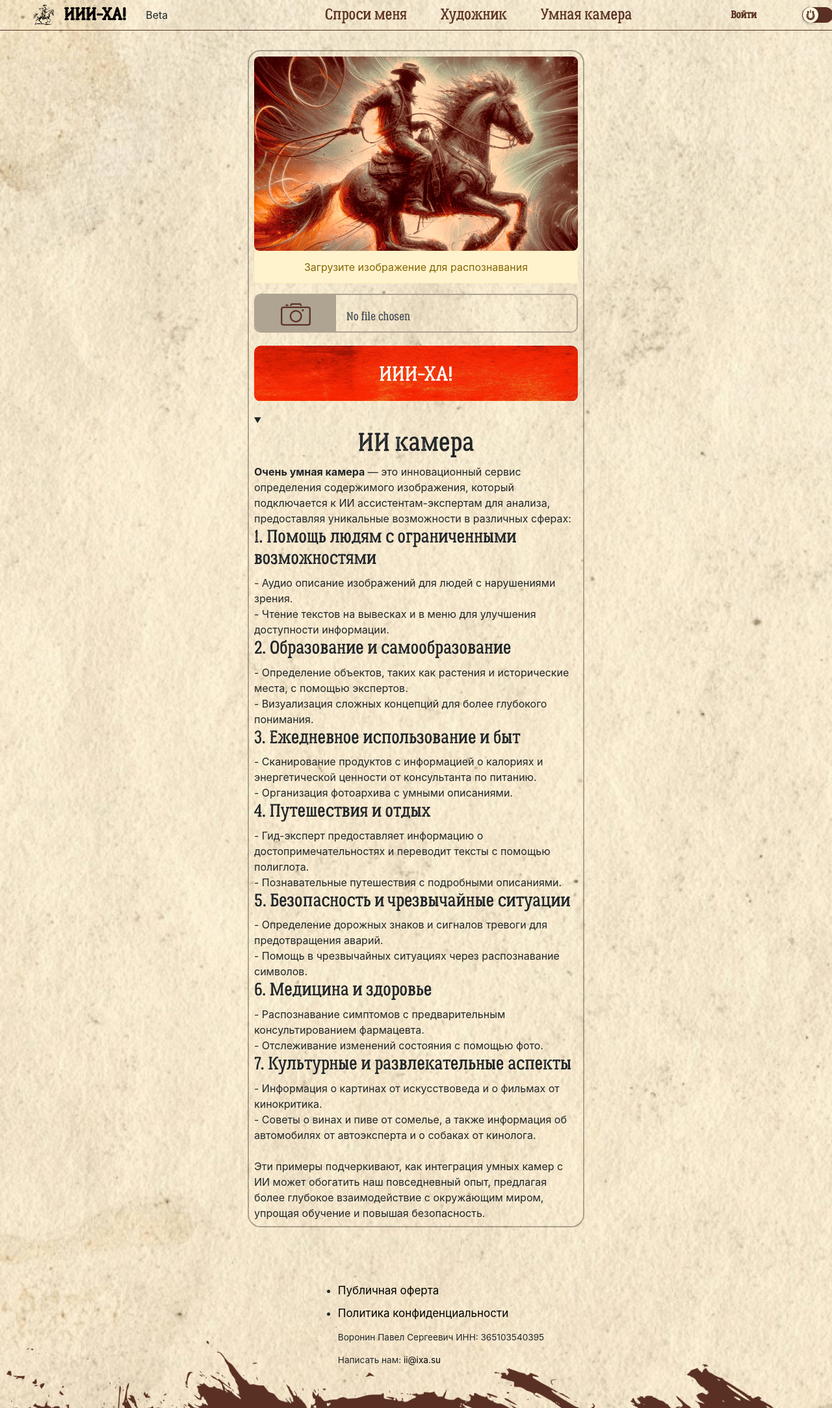
After one commit to amtp1/iiiha, a Django app: page /freesmartcamera in a window 1280 px wide, after a click on "ИИ камера". The commit adds this page. Shown: the whole page at 65% size. Run offline with Django 4.2, Linux system fonts and the light colour scheme; some libraries are stand-ins or nearby versions.

Commit message:
add freesmartcamera, fixed bugs

```diff
--- a/iiiha/core/static/js/routers.js
+++ b/iiiha/core/static/js/routers.js
@@ -161,6 +161,39 @@ function generateSmartCamera() {
     }
 }
 
+function generateFreeSmartCamera() {
+  var file = document.querySelector('input[type=file]').files[0];
+    if (file == undefined) {
+        return alert('Загрузите изображение для определения!');
+    } else {
+        let generateBtn = document.getElementById('pre-generate-btn');
+        generateBtn.disabled = true;
+        generateBtn.innerText = 'Идёт генерация ...';
+
+        let data = new FormData();
+        data.append('file', file);
+
+        $.post({url: 'generate_freesmartcamera',
+                data: data,
+                processData: false,
+                contentType: false,
+                success: function(data) {
+                    console.log(data);
+                    resetPreGenerateButton(is_check_button=true);
+                    let contentDiv = document.getElementById('content-div');
+                    const contentP = document.createElement('p');
+                    contentDiv.style.overflow = 'auto';
+                    contentP.id = 'content';
+                    contentP.innerHTML = `<span class="badge text-bg-info"><h5>Результат:</h5></span><br><b>Товар: ${data['name']}</b><br>
+                                          Минимальная цена: ${data['minPrice']} руб.<br>
+                                          Максимальная цена: ${data['maxPrice']} руб.`;
+                    contentDiv.appendChild(contentP);
+                    scrollIntoView('content-div');
+                }
+        })
+    }
+}
+
 function generateFlux() {
   let textArea = $('textarea');
   if (textArea.val() == "") {
--- a/iiiha/core/templates/base/base.html
+++ b/iiiha/core/templates/base/base.html
@@ -59,6 +59,8 @@
 
         {% if auth_user %}
           <li><a class="nav-link" href="smartcamera">Очень умная камера</a></li>
+        {% else %}
+          <li><a class="nav-link" href="freesmartcamera">Умная камера</a></li>
         {% endif %}
         <!--<li>
           <a class="nav-link">Тексты</a>
--- a/iiiha/core/templates/base/tariff.html
+++ b/iiiha/core/templates/base/tariff.html
@@ -176,6 +176,7 @@
 			<script src="{% static 'js/vendor/bootstrap.min.js' %}"></script>
 			<script src="{% static 'js/jquery.magnific-popup.min.js' %}"></script>
 			<script src="{% static 'js/main.js' %}"></script>
+      <script src="{% static 'js/routers.js' %}"></script>
       <script type="text/javascript" src="https://cdnjs.cloudflare.com/ajax/libs/jquery-cookie/1.4.1/jquery.cookie.min.js"></script>
       <script src="{% static 'js/temp.js' %}"></script>
       <script src="{% static 'js/superfish.js' %}"></script>
--- /dev/null
+++ b/iiiha/core/templates/freesmartcamera.html
@@ -0,0 +1,68 @@
+{% extends 'base/base.html' %}
+{% block description %}Определить с помощью искусственного интеллекта, что изображено на картинке или фото с подробным описанием на основе Яндекс и ChatGPT онлайн бесплатно на русском{% endblock %}
+{% block title %}Распознать, что на фото (картинке) с помощью ИИ: определить по изображению, умная камера бесплатно - ИИИ-ХА!{% endblock %}
+{% load static %}
+{% block body %}
+<section id="about">
+    <div class="container">
+        <div class="single-info row mt-40 align-items-center">
+            <div class="col-lg-12 col-md-12 no-padding info-center">
+                <div class="info-content">
+                    {% if auth_user %}
+                      <div id="fade-in-image-result" class="fade-in-image auth"></div>
+                    {% else %}
+                        <div id="fade-in-image-result" class="fade-in-image"></div>
+                    {% endif %}
+                    <div class="card-image">
+                    </div>
+                    <div class="alert alert-warning text-center" role="alert">
+                        Загрузите изображение для распознавания
+                    </div>
+                    <input type="file" class="form-control" id="smartcameraImageInput" accept="image/png, image/jpeg" />
+                    <div class="action">
+                        <button id="pre-generate-btn" class="form-btn" type="button" onclick="generateFreeSmartCamera()" style="margin-top: 3%;">ИИИ-ХА!</button>
+                    </div>
+                    <div id="content-div" class="content">
+                        <p id="content"></p>
+                    </div>
+		   <details>
+            <summary>
+            <center><h1>ИИ камера</h1></center>
+            </summary><b>Очень умная камера</b> — это инновационный сервис определения содержимого изображения, который подключается к ИИ ассистентам-экспертам для анализа, предоставляя уникальные возможности в различных сферах:
+
+<h3> 1. Помощь людям с ограниченными возможностями</h3>
+- Аудио описание изображений для людей с нарушениями зрения.<br>
+- Чтение текстов на вывесках и в меню для улучшения доступности информации.
+
+<h3>2. Образование и самообразование</h3>
+- Определение объектов, таких как растения и исторические места, с помощью экспертов.<br>
+- Визуализация сложных концепций для более глубокого понимания.
+
+<h3>3. Ежедневное использование и быт</h3>
+- Сканирование продуктов с информацией о калориях и энергетической ценности от консультанта по питанию.<br>
+- Организация фотоархива с умными описаниями.
+
+<h3>4. Путешествия и отдых</h3>
+- Гид-эксперт предоставляет информацию о достопримечательностях и переводит тексты с помощью полиглота.<br>
+- Познавательные путешествия с подробными описаниями.
+
+<h3>5. Безопасность и чрезвычайные ситуации</h3>
+- Определение дорожных знаков и сигналов тревоги для предотвращения аварий.<br>
+- Помощь в чрезвычайных ситуациях через распознавание символов.
+
+<h3>6. Медицина и здоровье</h3>
+- Распознавание симптомов с предварительным консультированием фармацевта.<br>
+- Отслеживание изменений состояния с помощью фото.
+
+<h3>7. Культурные и развлекательные аспекты</h3>
+- Информация о картинах от искусствоведа и о фильмах от кинокритика.<br>
+- Советы о винах и пиве от сомелье, а также информация об автомобилях от автоэксперта и о собаках от кинолога.<br><br>
+
+Эти примеры подчеркивают, как интеграция умных камер с ИИ  может обогатить наш повседневный опыт, предлагая более глубокое взаимодействие с окружающим миром, упрощая обучение и повышая безопасность.
+
+                </div>
+            </div>
+        </div>
+    </div>
+  </section>
+{% endblock %}
--- a/iiiha/core/urls.py
+++ b/iiiha/core/urls.py
@@ -14,6 +14,8 @@ urlpatterns = [
     path('plusvector', plusvector, name='plusvector'),
     path('generate_plusvector', generate_plusvector, name='generate_plusvector'),
     path('smartcamera', smartcamera, name='smartcamera'),
+    path('freesmartcamera', freesmartcamera, name='freesmartcamera'),
+    path('generate_freesmartcamera', generate_freesmartcamera, name='generate_freesmartcamera'),
     path('generate_smartcamera', generate_smartcamera, name='generate_smartcamera'),
     path('chatgptplus', chatgptplus, name='chatgptplus'),
     path('generate_chatgptplus', generate_chatgptplus, name='generate_chatgptplus'),
--- a/iiiha/core/views.py
+++ b/iiiha/core/views.py
@@ -131,6 +131,20 @@ def generate_smartcamera(request) -> JsonResponse:
                         'yandex_data': content['yandex_data']})
 
 
+def freesmartcamera(request):
+    return render(request, 'freesmartcamera.html')
+
+
+@csrf_exempt
+def generate_freesmartcamera(request):
+    request_files = request.FILES
+    image = request_files['file']  # Get image from request files.
+
+    free_smart_camera = FreeSmartCameraService()  # Init FreeSmartCameraService instance.
+    response = free_smart_camera.generate(image)
+    return JsonResponse(response)
+
+
 def chatgptplus(request) -> HttpResponse:
     return render(request, 'chatgptplus.html')
 
@@ -205,11 +219,9 @@ def signin(request) -> (HttpResponse | HttpResponseRedirect):
 
 @csrf_exempt
 def signup(request) -> HttpResponseRedirect:
-    print(request.POST)
     email = request.POST['email']
     password = request.POST['password']
     retry_password = request.POST['retry_password']
-    username = uuid.uuid1()
     if password == retry_password:
         try:
             user = User.objects.get(email=email)
@@ -238,10 +250,10 @@ def select_tariff(request) -> JsonResponse:
     request_data = request.POST
     tariff_id = request_data['tariff_id']
     auth_temp_data = request.COOKIES.get('auth_temp_data')
-    email, password, username = list(json.loads(auth_temp_data).values())
+    email, password, _ = list(json.loads(auth_temp_data).values())
     tariff = Tariff.objects.get(tariff_id=tariff_id)
-    user = User.objects.create_user(username=username, email=email, password=password, tariff=tariff)
-    user = authenticate(username=username, password=password)
+    user = User.objects.create_user(username=str(uuid.uuid4()), email=email, password=password, tariff=tariff)
+    user = authenticate(username=user.username, password=password)
     login(request, user)
     response = JsonResponse({'status_code': 200, 'type': 'success', 'message': ''})
     response.delete_cookie('auth_temp_data')
```
Also changed, not shown: iiiha/services/api/requests.py (+15 -0 lines).
